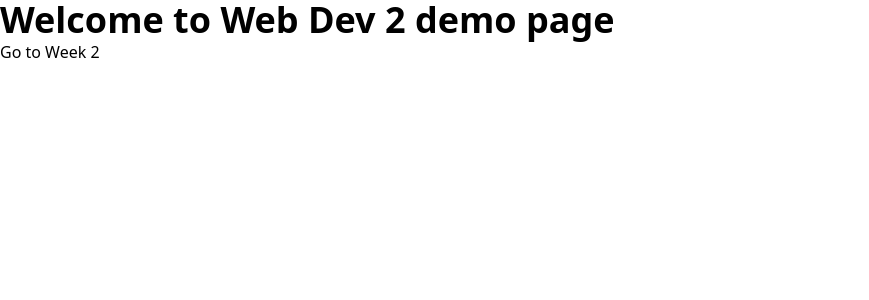
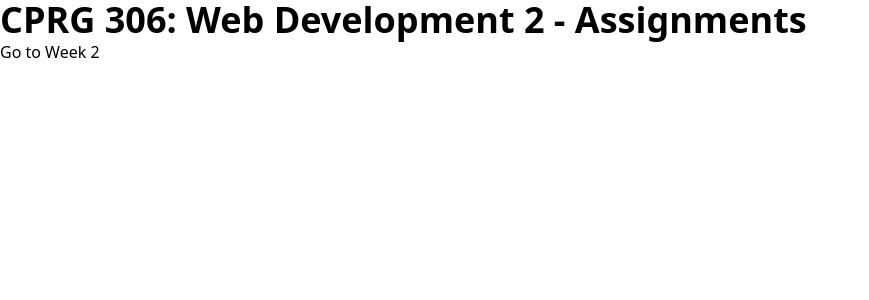
Before and after one commit to Jordan-Labell/cprg306-assignments, a Next.js app: page / in a window 1280 px wide. Shown: the top 300 px of the page, without its empty margins (0-869 px from the left). Built offline with nearby package versions, Linux system fonts and the light colour scheme.

Commit message:
updated title on landing page

```diff
--- a/app/page.js
+++ b/app/page.js
@@ -3,7 +3,7 @@ import Link from "next/link";
 export default function Page() {
   return (
     <main>
-      <h1 className="font-bold text-4xl">Welcome to Web Dev 2 demo page</h1>
+      <h1 className="font-bold text-4xl">CPRG 306: Web Development 2 - Assignments</h1>
       <Link href="/week-2">Go to Week 2</Link>
     </main>
   );
```
